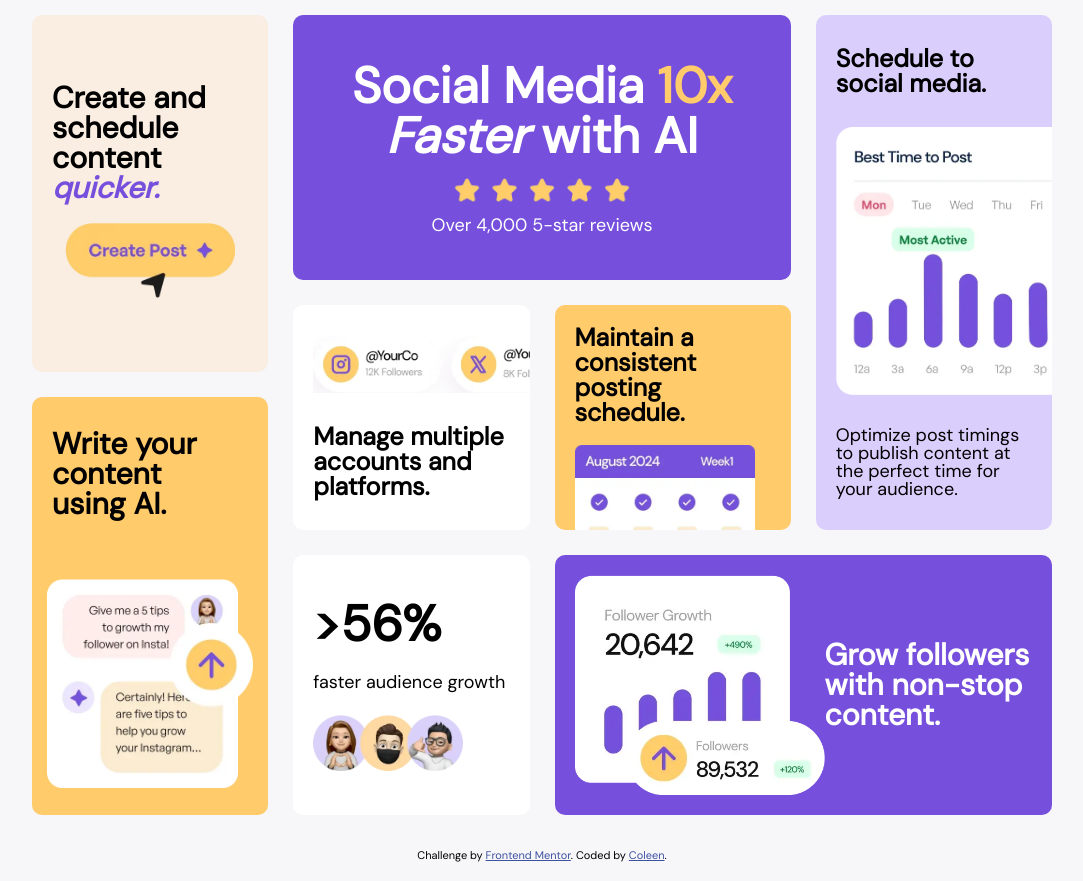
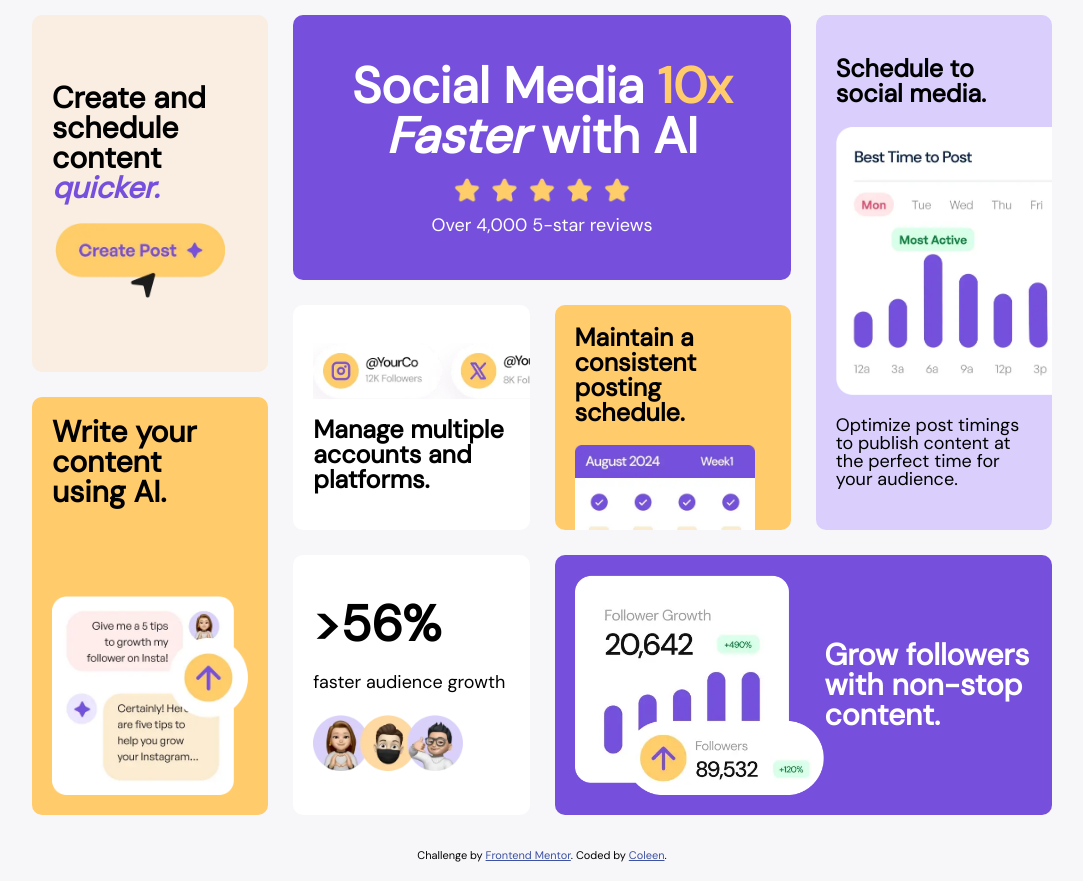
Before and after one commit to kewlinnn/bento-grid, a plain HTML site: page index.html in a window 1280 px wide. Shown: the whole page, without its empty margins (98-1181 px from the left). Drawn offline with Linux system fonts and the light colour scheme.

Commit message:
fix desktop layout paddings

```diff
--- a/index.html
+++ b/index.html
@@ -53,7 +53,7 @@
 
   <div class="attribution">
     Challenge by <a href="https://www.frontendmentor.io?ref=challenge">Frontend Mentor</a>.
-    Coded by <a href="#">Coleen</a>.
+    Coded by <a href="https://github.com/kewlinnn">Coleen</a>.
   </div>
 </body>
 </html>
--- a/styles.css
+++ b/styles.css
@@ -46,11 +46,12 @@ h3 {
   grid-template-columns:  1fr 1fr 1fr 1fr;
   grid-template-rows: 2fr 0.5fr 1fr 0.5fr;
   height: 800px;
-  width: 1020px;
+  max-width: 1020px;
   gap: 25px;
 }
 .grid-container div {
   border-radius: 10px;
+  padding: 20px;
 
   display: flex;
   flex-direction: column;
@@ -66,23 +67,19 @@ p {
   justify-content: center;
   align-items: center;
 }
-  #cell-one h2 {
-    margin-left: 20px;
-  }
   #cell-one em {
     color: hsl(256, 67%, 59%)
   }
   #cell-one img {
     margin-top: 20px;
     width: 170px;
+    margin-right: 20px;
   }
 #cell-two {
   grid-area: B;
   background-color: hsl(256, 67%, 59%);
   color: hsl(0, 0%, 100%);
   text-align: center;
-  margin: 0;
-  padding: 0;
 
   justify-content: center;
   align-items: center;
@@ -103,50 +100,37 @@ p {
   justify-content: space-evenly;
   overflow: hidden;
 }
-  #cell-three > * {
-    margin-left: 20px;
-    margin-right: 20px;
-  }
   #cell-three img {
     width: 300px;
   }
 #cell-four {
   grid-area: D;
   background-color: hsl(39, 100%, 71%);
-  justify-content: space-around;
+  justify-content: space-between;
   align-items: center;
 }
   #cell-four img {
     width: 100%;
-    padding: 15px;
+
   }
-  #cell-four h2 {
-    margin: 20px;
-  }
+
 #cell-five {
   grid-area: E;
   background-color: hsl(0, 0%, 100%);
   overflow: hidden;
   justify-content: space-evenly;
+  padding: 20px;
 }
-  #cell-five > * {
-    margin-left: 20px;
-  }
   #cell-five img {
     width: 265px;
   }
-
 #cell-six {
   grid-area: F;
   background-color: hsl(39, 100%, 71%);
   overflow: hidden;
 }
-  #cell-six > * {
-    margin-left: 20px;
+  #cell-six img {
     margin-top: 20px;
-    margin-right: 20px;
-  }
-  #cell-six img {
     width: 180px;
   }
 #cell-seven {
@@ -154,7 +138,6 @@ p {
   background-color: hsl(0, 0%, 100%);
   overflow: hidden;
   justify-content: center;
-  padding: 20px;
   justify-content: space-evenly;
 }
   #cell-seven img {
@@ -166,12 +149,11 @@ p {
   flex-direction: row;
   color: hsl(0, 0%, 100%);
   font-weight: 400;
-  padding: 20px;
 
   align-items: center;
 }
   #cell-eight img {
-    width: 250px;
+    height: 100%;
   }
 .attribution {
   font-size: 11px;
@@ -182,7 +164,7 @@ p {
 }
 .attribution a { color: hsl(228, 45%, 44%); }
 
-@media only screen and (max-width: 800px) {
+@media only screen and (max-width: 900px) {
   #bento-grid {
     width: 100%;
     height: max-content;
```
